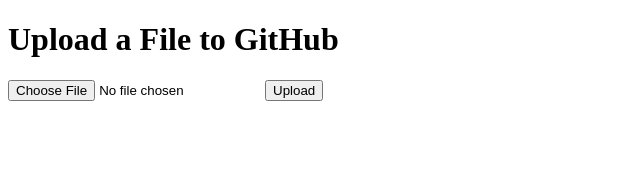
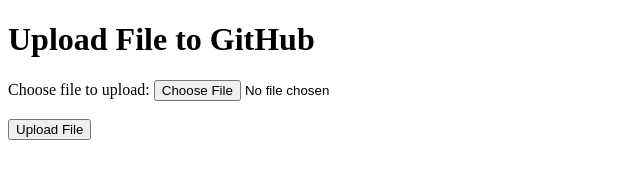
Before and after one commit to jomvarghese/github-upload, a website: page Fileupload.html in a window 1280 px wide. Shown: the whole page, without its empty margins (0-640 px from the left). Drawn offline with Linux system fonts and the light colour scheme.

Commit message:
sixth commit

```diff
--- a/Fileupload.html
+++ b/Fileupload.html
@@ -1,19 +1,81 @@
 <!DOCTYPE html>
 <html lang="en">
 <head>
-  <meta charset="UTF-8">
-  <meta name="viewport" content="width=device-width, initial-scale=1.0">
-  <title>Upload File to GitHub</title>
+    <meta charset="UTF-8">
+    <meta name="viewport" content="width=device-width, initial-scale=1.0">
+    <title>Upload File to GitHub</title>
 </head>
 <body>
-  <h1>Upload a File to GitHub</h1>
 
-  <!-- File Input for selecting a file -->
-  <input type="file" id="file-input" />
+    <h1>Upload File to GitHub</h1>
 
-  <!-- Upload Button -->
-  <button id="upload-button">Upload</button>
+    <label for="fileUpload">Choose file to upload:</label>
+    <input type="file" id="fileUpload" />
+    <br><br>
 
-  <script src="uploadToGithub.js"></script>
+    <button onclick="uploadFile()">Upload File</button>
+
+    <div id="status"></div>
+
+    <script>
+        const GITHUB_API_URL = 'https://api.github.com/repos/jomvarghese/github-upload/contents/WorkSpace/'; // Update for WorkSpace folder
+        const ACCESS_TOKEN = 'YOUR_PERSONAL_ACCESS_TOKEN'; // Use your PAT here
+
+        async function uploadFile() {
+            const fileInput = document.getElementById('fileUpload');
+            const file = fileInput.files[0];
+
+            if (!file) {
+                document.getElementById('status').innerText = 'Please select a file first.';
+                return;
+            }
+
+            const fileName = file.name;
+            const fileContent = await readFile(file);
+            const encodedContent = btoa(fileContent); // Base64 encode the file content
+
+            // Update URL to include 'master' branch
+            const url = `${GITHUB_API_URL}${fileName}?ref=master`; // ref=master targets the master branch
+            const headers = {
+                'Authorization': `Bearer ${ACCESS_TOKEN}`,
+                'Content-Type': 'application/json'
+            };
+
+            const data = {
+                message: `Add ${fileName} to WorkSpace`, // Commit message
+                content: encodedContent, // Base64 content of the file
+            };
+
+            try {
+                const response = await fetch(url, {
+                    method: 'PUT',
+                    headers: headers,
+                    body: JSON.stringify(data),
+                });
+
+                const result = await response.json();
+
+                if (response.ok) {
+                    document.getElementById('status').innerText = `File uploaded successfully: ${result.content.html_url}`;
+                } else {
+                    document.getElementById('status').innerText = `Error: ${result.message}`;
+                }
+            } catch (error) {
+                document.getElementById('status').innerText = `Error: ${error.message}`;
+            }
+        }
+
+        function readFile(file) {
+            return new Promise((resolve, reject) => {
+                const reader = new FileReader();
+                reader.onload = function(e) {
+                    resolve(e.target.result);
+                };
+                reader.onerror = reject;
+                reader.readAsText(file);
+            });
+        }
+    </script>
+
 </body>
 </html>
```
